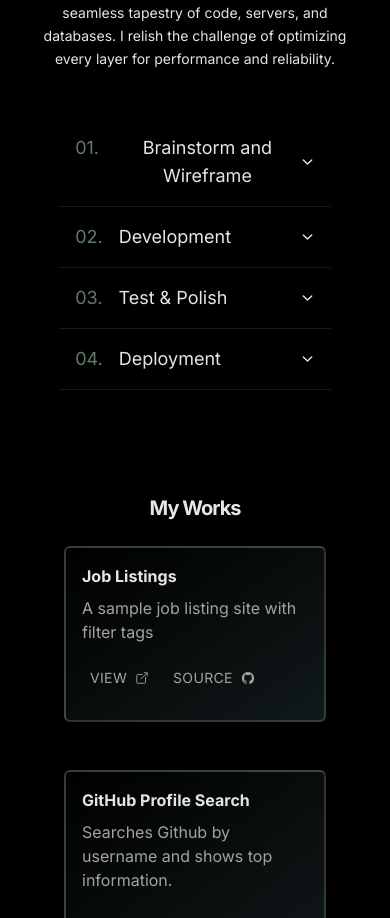
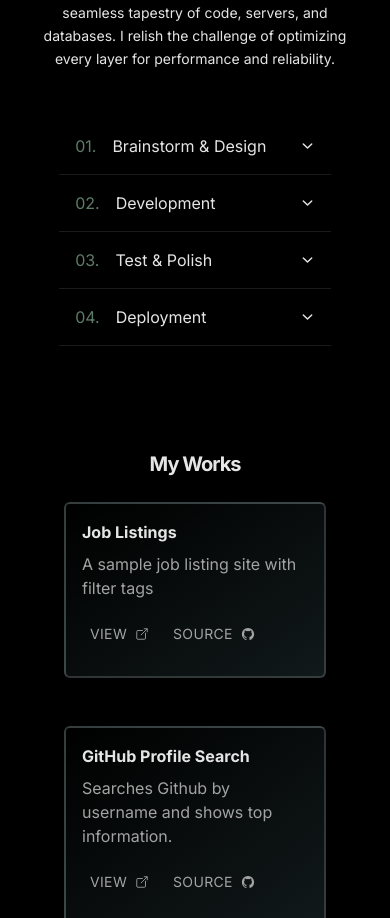
Before and after one commit to w3dg/portfolio, a Next.js app: page / in a window 390 px wide. Shown: the part 1142-2060 px from the top of the page. Built offline with nearby package versions, Linux system fonts and the light colour scheme.

Commit message:
Update Process Text and font size

```diff
--- a/app/components/StepsAccordion.tsx
+++ b/app/components/StepsAccordion.tsx
@@ -14,7 +14,7 @@ interface Steps {
 
 const StepsInfo: Steps[] = [
   {
-    heading: "Brainstorm and Wireframe",
+    heading: "Brainstorm & Design",
     description:
       "Ideate and define solution. Sketch interface layout and user flow. Design data interactions and architecture.",
     expanded: false,
@@ -65,7 +65,7 @@ const Accordion = ({
         onClick={() => setExpanded(isOpen ? false : i)}
       >
         <div className="flex justify-between items-center">
-          <div className="flex items-start gap-4 text-lg w-full">
+          <div className="flex items-start gap-4 text-base lg:text-lg w-full">
             <p className="text-green-200/50">0{i}.</p>
             <p>{heading}</p>
           </div>
```
